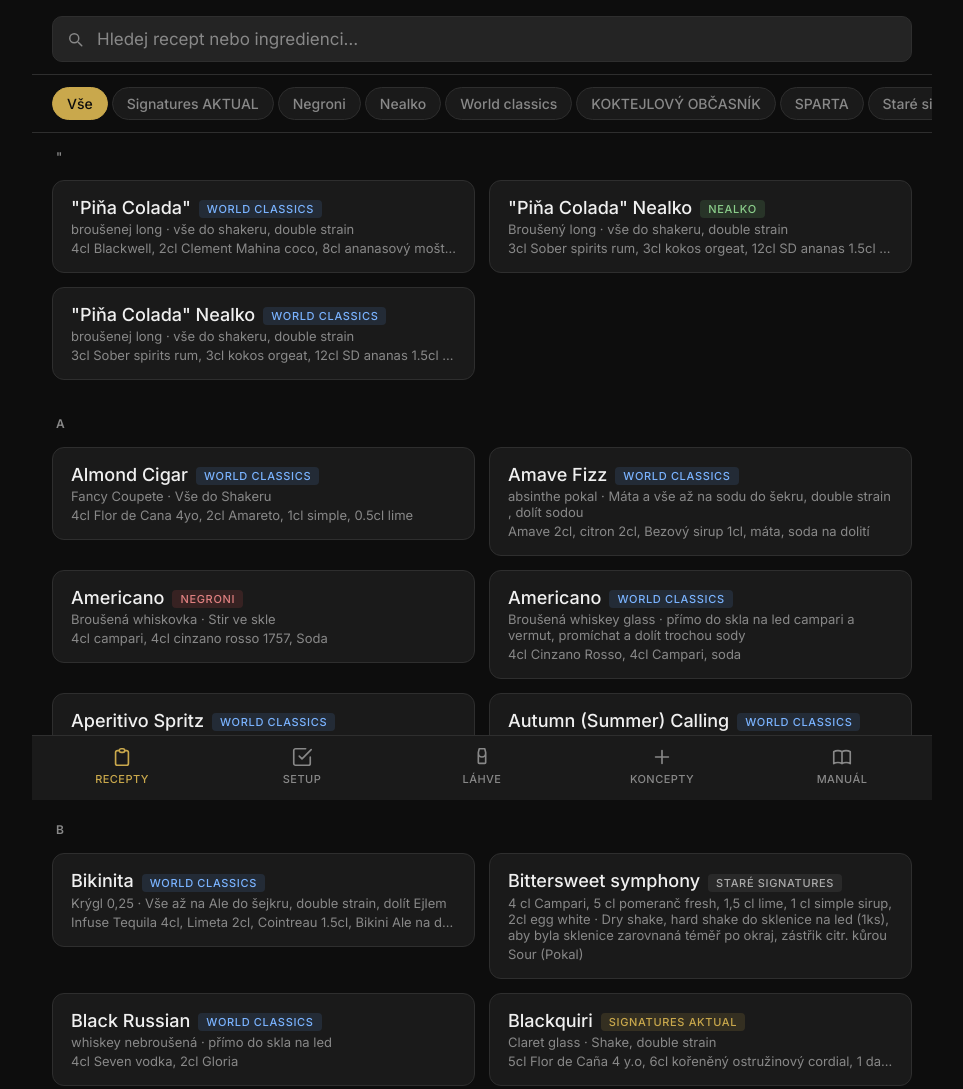
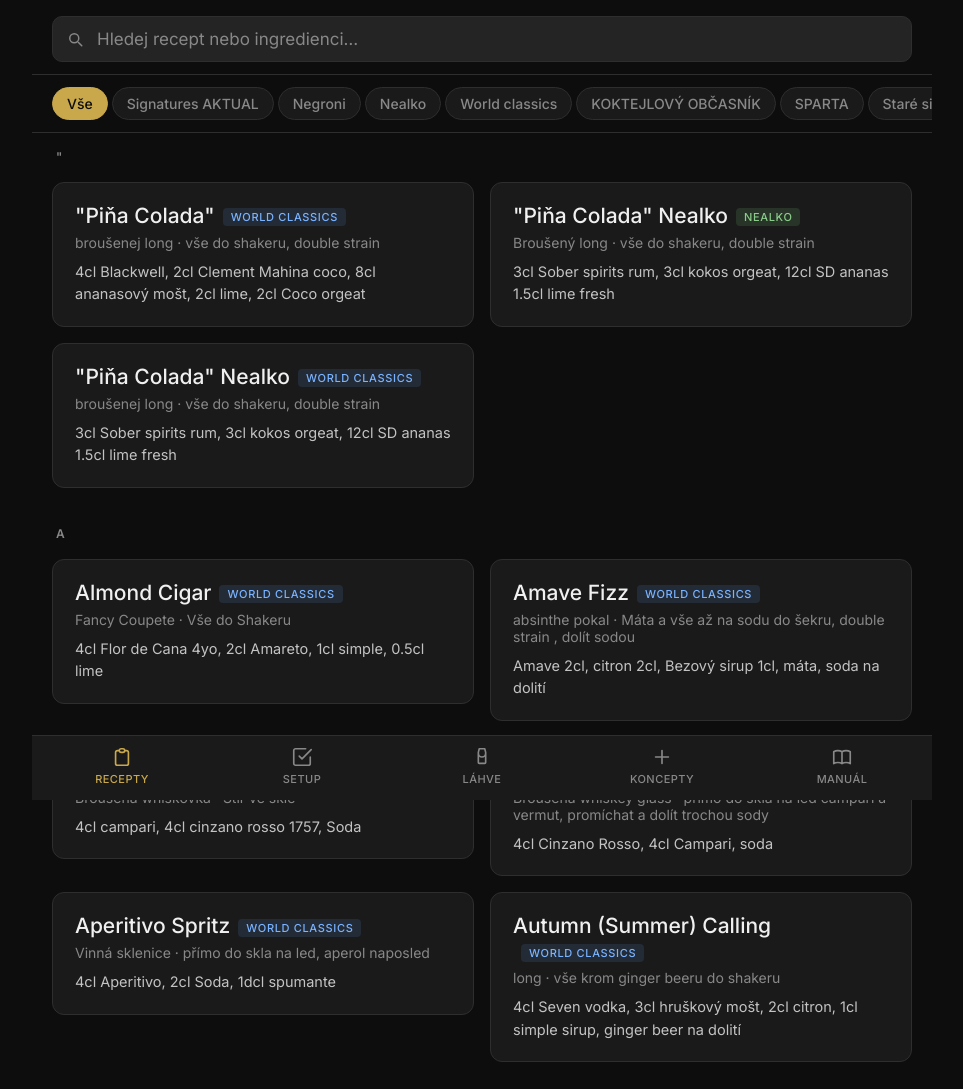
Before and after one commit to koci-sabachova/kucharka, a plain HTML site: page index.html in a window 1280 px wide. Shown: the top 1089 px of the page, without its empty margins (158-1121 px from the left). Drawn offline with Linux system fonts and the light colour scheme.

Commit message:
Make recipe tile previews bigger and show full ingredient list
Closed tiles were truncating the ingredient line to one ellipsized row
and felt cramped — widened the grid columns, bumped padding/type sizes,
and let the ingredient list wrap instead of clipping.

Co-Authored-By: Claude Sonnet 5 <noreply@anthropic.com>

```diff
--- a/style.css
+++ b/style.css
@@ -149,8 +149,8 @@ body {
 #list-view {
   padding: 16px 20px;
   display: grid;
-  grid-template-columns: repeat(auto-fill, minmax(280px, 1fr));
-  gap: 14px;
+  grid-template-columns: repeat(auto-fill, minmax(320px, 1fr));
+  gap: 16px;
   align-items: start;
 }
 
@@ -173,7 +173,7 @@ body {
   background: var(--surface);
   border: 1px solid var(--border);
   border-radius: var(--radius);
-  padding: 16px 18px;
+  padding: 20px 22px;
   transition: border-color .15s, background .15s;
 }
 .recipe-tile:hover { border-color: var(--accent); }
@@ -184,15 +184,13 @@ body {
   -webkit-user-select: none;
 }
 .recipe-tile summary::-webkit-details-marker { display: none; }
-.tile-name { font-size: 18px; font-weight: 500; }
-.tile-meta { font-size: 13px; color: var(--muted); margin-top: 3px; }
+.tile-name { font-size: 21px; font-weight: 500; }
+.tile-meta { font-size: 14px; color: var(--muted); margin-top: 6px; }
 .tile-ingredients {
-  font-size: 13px;
-  color: var(--muted);
-  margin-top: 3px;
-  white-space: nowrap;
-  overflow: hidden;
-  text-overflow: ellipsis;
+  font-size: 14.5px;
+  color: #c3c3c3;
+  margin-top: 10px;
+  line-height: 1.55;
 }
 .recipe-tile[open] .tile-ingredients { display: none; }
 .tile-body { margin-top: 18px; }
```
